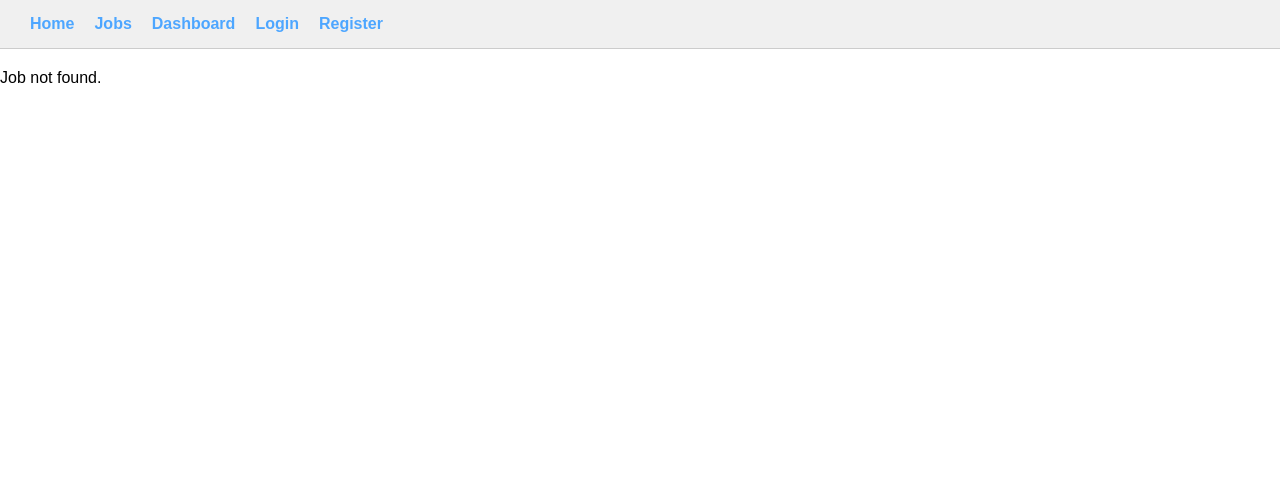
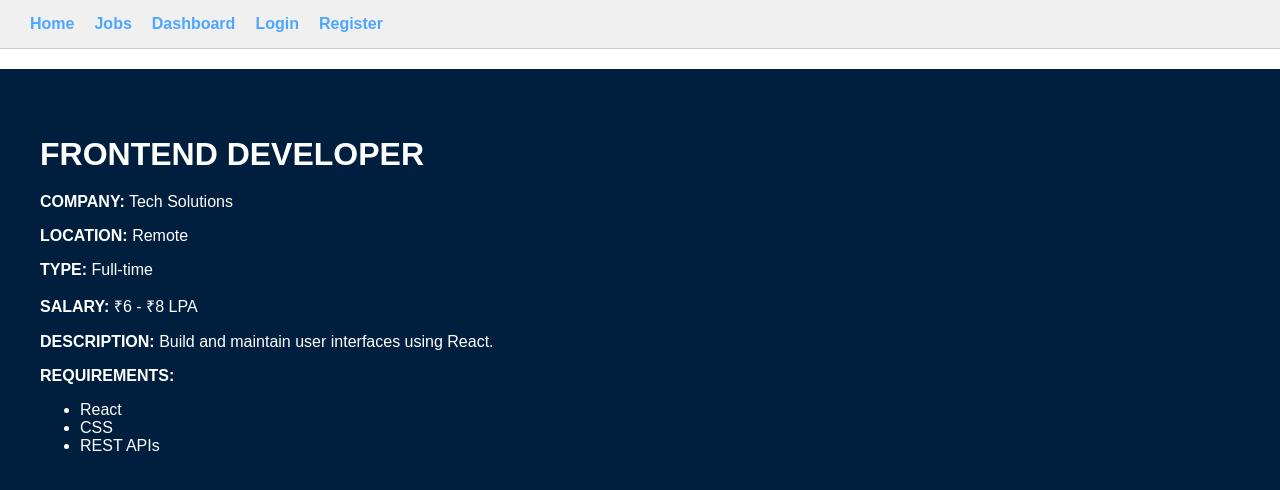
Before and after one commit to Facelessism/CODSOFT, a React (Create React App) app in the folder client/: page /jobs/1 in a window 1280 px wide. Before the commit this address had no page. Shown: the top 490 px of the page. Built offline with nearby package versions, Linux system fonts and the light colour scheme.

Commit message:
Enhanced JobDetails & fixed ID case bug

```diff
--- a/client/src/pages/JobDetails.js
+++ b/client/src/pages/JobDetails.js
@@ -1,26 +1,27 @@
 import React from "react";
 import { useParams } from "react-router-dom";
 
+// Dummy job data
 const dummyJobs = [
   {
-    ID: "1",
-    Title: "Frontend Developer",
-    Company: "Tech Solutions",
-    Location: "Remote",
-    Type: "Full-time",
-    Description: "Build and maintain user interfaces using React.",
-    Requirements: ["React", "CSS", "REST APIs"],
-    Salary: "₹6 - ₹8 LPA",
+    id: "1",
+    title: "Frontend Developer",
+    company: "Tech Solutions",
+    location: "Remote",
+    type: "Full-time",
+    description: "Build and maintain user interfaces using React.",
+    requirements: ["React", "CSS", "REST APIs"],
+    salary: "₹6 - ₹8 LPA",
   },
   {
-    ID: "2",
-    Title: "Backend Developer",
-    Company: "CodeFactory",
-    Location: "Bangalore",
-    Type: "Part-time",
-    Description: "Work with Node.js and Express to build APIs.",
-    Requirements: ["Node.js", "MongoDB", "JWT"],
-    Salary: "₹4 - ₹6 LPA",
+    id: "2",
+    title: "Backend Developer",
+    company: "CodeFactory",
+    location: "Bangalore",
+    type: "Part-time",
+    description: "Work with Node.js and Express to build APIs.",
+    requirements: ["Node.js", "MongoDB", "JWT"],
+    salary: "₹4 - ₹6 LPA",
   },
 ];
 
@@ -29,18 +30,31 @@ function JobDetails() {
   const job = dummyJobs.find((job) => job.id === id);
 
   if (!job) {
-    return <p>Job not found.</p>;
+    return (
+      <div style={{ padding: "40px", color: "red" }}>
+        <h2>Job not found.</h2>
+      </div>
+    );
   }
 
   return (
-    <div style={{ padding: "40px" }}>
-      <h2>{job.title}</h2>
-      <p><strong>Company:</strong> {job.company}</p>
-      <p><strong>Location:</strong> {job.location}</p>
-      <p><strong>Type:</strong> {job.type}</p>
-      <p><strong>Salary:</strong> {job.salary}</p>
-      <p><strong>Description:</strong> {job.description}</p>
-      <p><strong>Requirements:</strong></p>
+    <div
+      style={{
+        padding: "40px",
+        backgroundColor: "#001f3f",
+        color: "#ffffff",
+        minHeight: "100vh",
+      }}
+    >
+      <h2 style={{ fontSize: "32px", marginBottom: "20px" }}>
+        {job.title.toUpperCase()}
+      </h2>
+      <p><strong>COMPANY:</strong> {job.company}</p>
+      <p><strong>LOCATION:</strong> {job.location}</p>
+      <p><strong>TYPE:</strong> {job.type}</p>
+      <p><strong>SALARY:</strong> {job.salary}</p>
+      <p><strong>DESCRIPTION:</strong> {job.description}</p>
+      <p><strong>REQUIREMENTS:</strong></p>
       <ul>
         {job.requirements.map((req, idx) => (
           <li key={idx}>{req}</li>
@@ -50,6 +64,4 @@ function JobDetails() {
   );
 }
 
-// for a commit
-
 export default JobDetails;
```
